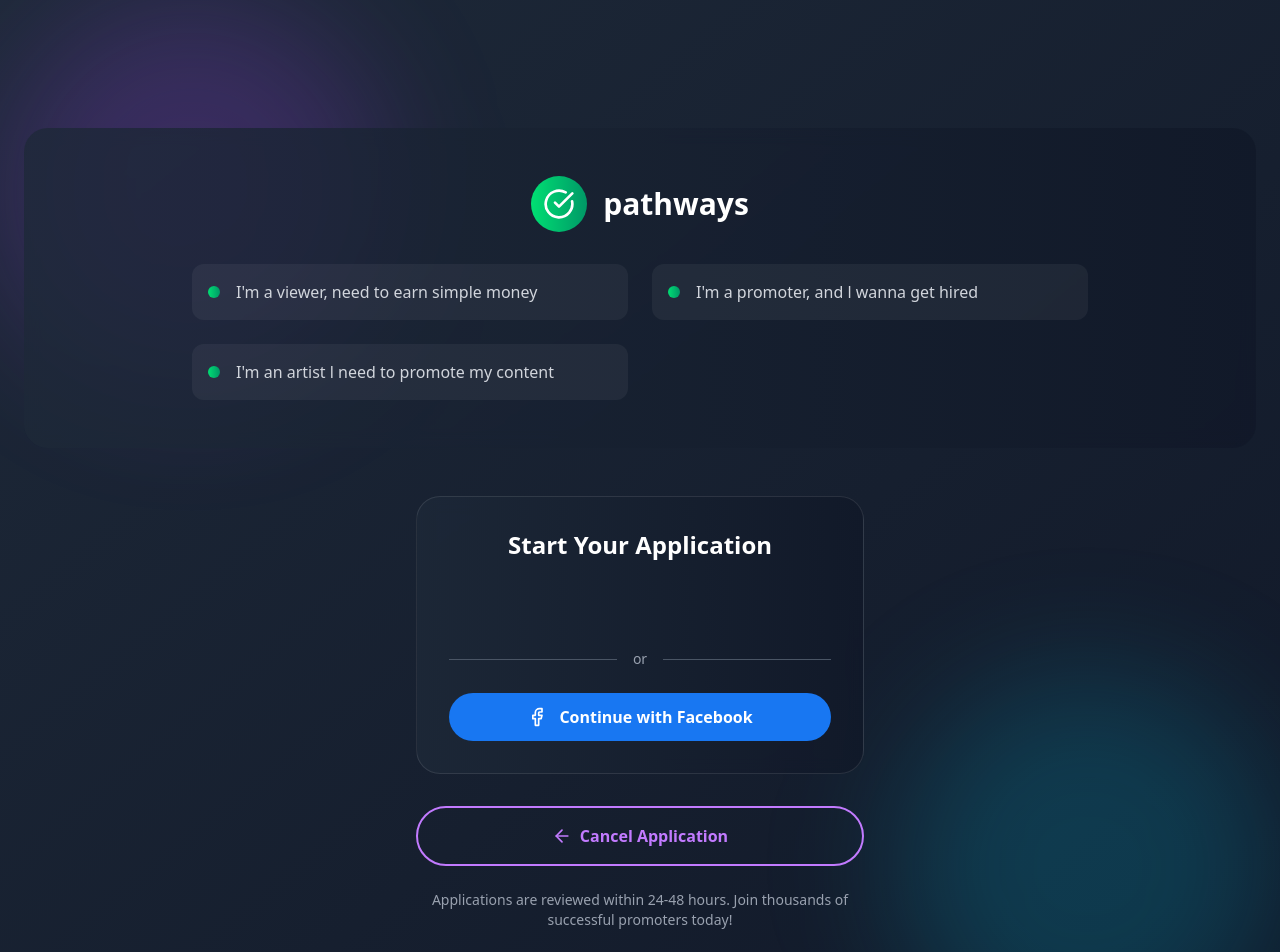
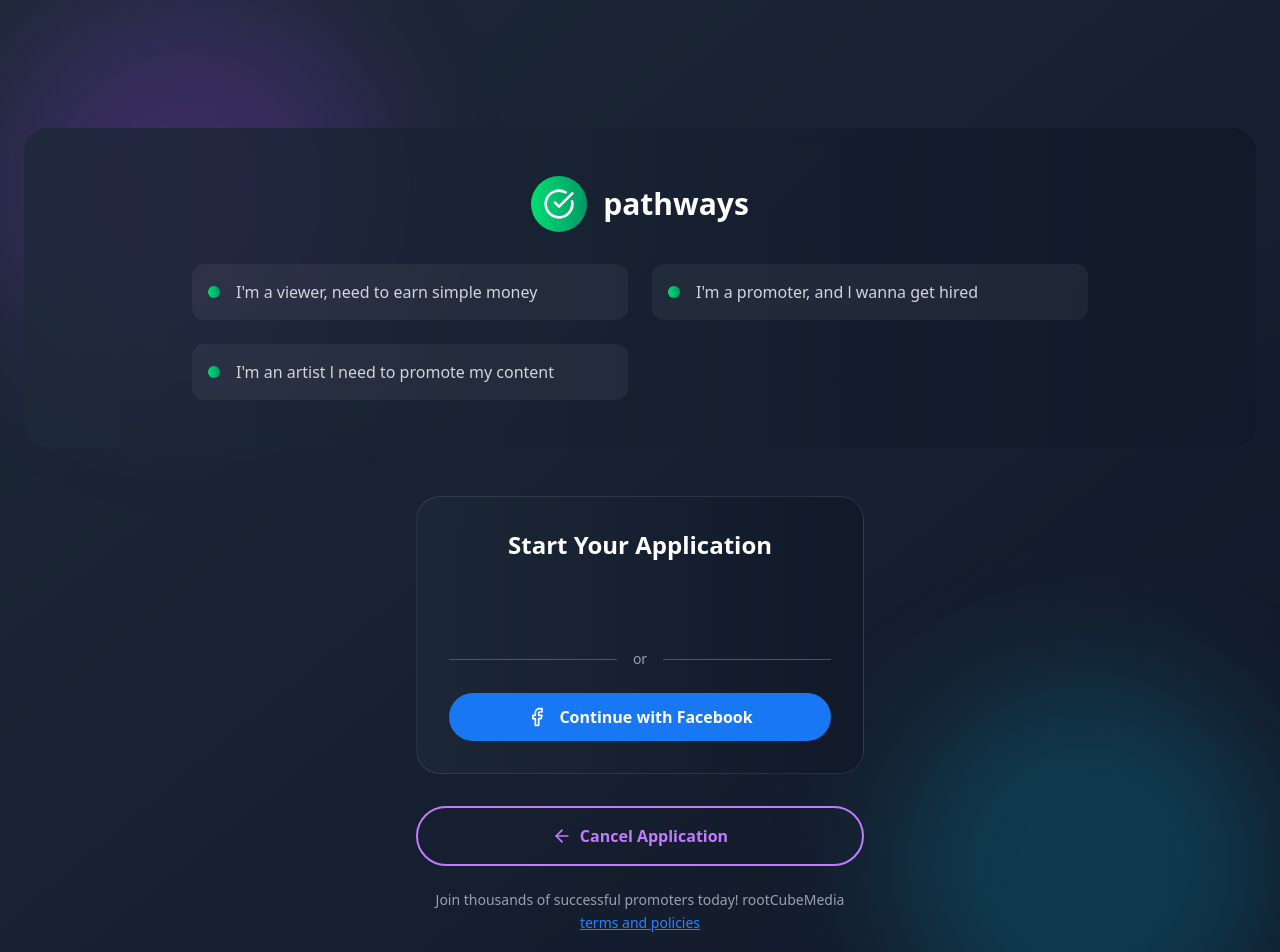
Before and after one commit to rukundowilson/rootcubemedia, a Next.js app in the folder client/: page /user/auth in a window 1280 px wide. Shown: the top 952 px of the page. Built offline with nearby package versions, Linux system fonts and the light colour scheme; no server answers.

Commit message:
added terms and policies button

```diff
--- a/client/src/app/user/auth/page.tsx
+++ b/client/src/app/user/auth/page.tsx
@@ -156,8 +156,9 @@ const PromoterBenefits = () => {
 
           {/* Footer Text */}
           <p className="text-sm text-gray-400 text-center">
-            Applications are reviewed within 24-48 hours. Join thousands of successful promoters today!
+            Join thousands of successful promoters today! rootCubeMedia
           </p>
+          <a href='#' className='text-blue-500 text-sm underline'>terms and policies</a>
         </div>
       </div>
     </section>
```
